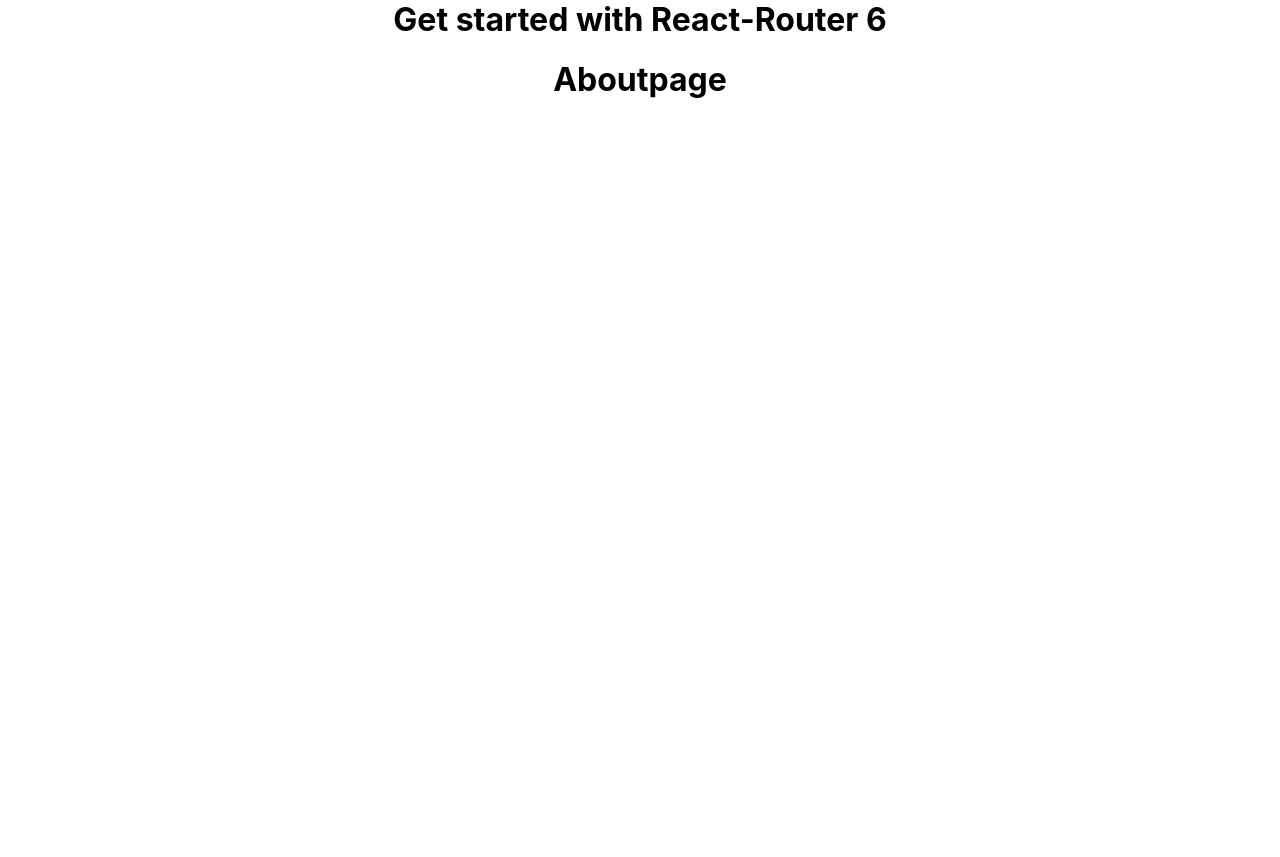
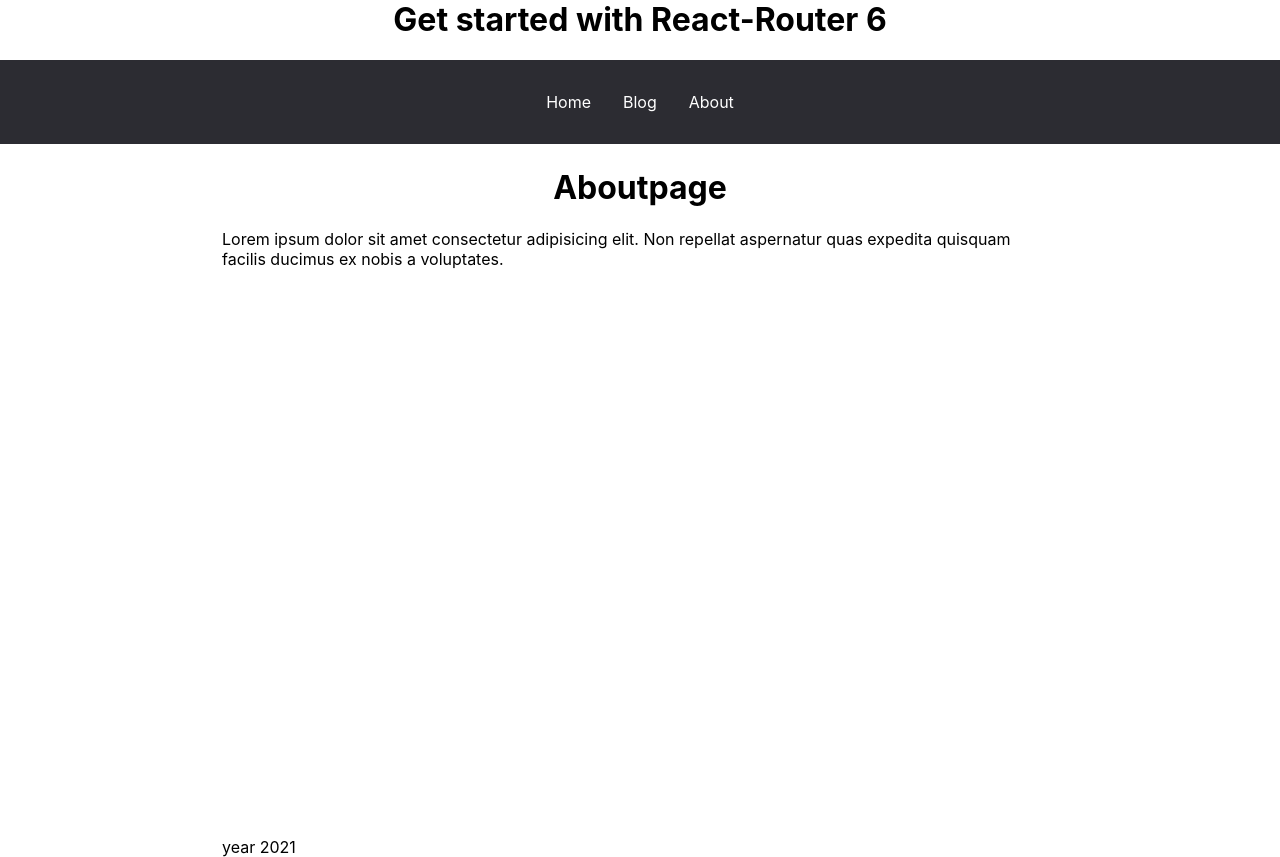
Before and after one commit to overlife3/t__React-Router-6, a React (Create React App) app: page /about in a window 1280 px wide. Before the commit the page ends 800 px from the top, so only its background shows below. Built offline with nearby package versions, Linux system fonts and the light colour scheme.

Commit message:
first commit

```diff
--- a/src/App.tsx
+++ b/src/App.tsx
@@ -1,4 +1,5 @@
 import { Routes, Route, Link } from "react-router-dom";
+import Layout from "./components/Layout";
 import Aboutpage from "./pages/Aboutpage";
 import Blogpage from "./pages/Blogpage";
 import Homepage from "./pages/Homepage";
@@ -11,10 +12,12 @@ function App() {
         <h1>Get started with React-Router 6</h1>
       </div>
       <Routes>
-        <Route path="/" element={<Homepage />} />
-        <Route path="/posts" element={<Blogpage />} />
-        <Route path="/about" element={<Aboutpage />} />
-        <Route path="*" element={<Notfoundpage />} />
+        <Route path="/" element={<Layout />}>
+          <Route index element={<Homepage />} />
+          <Route path="posts" element={<Blogpage />} />
+          <Route path="about" element={<Aboutpage />} />
+          <Route path="*" element={<Notfoundpage />} />
+        </Route>
       </Routes>
     </>
   );
--- a/src/components/Layout.tsx
+++ b/src/components/Layout.tsx
@@ -1,12 +1,18 @@
 import React from "react";
-import { Link } from "react-router-dom";
+import { Link, Outlet } from "react-router-dom";
 const Layout = () => {
   return (
-    <header>
-      <Link to="/">Home</Link>
-      <Link to="/posts">Blog</Link>
-      <Link to="/about">About</Link>
-    </header>
+    <>
+      <header>
+        <Link to="/">Home</Link>
+        <Link to="/posts">Blog</Link>
+        <Link to="/about">About</Link>
+      </header>
+      <main className="container">
+        <Outlet />
+      </main>
+      <footer className="container">year 2021</footer>
+    </>
   );
 };
 
--- a/src/pages/Aboutpage.tsx
+++ b/src/pages/Aboutpage.tsx
@@ -1,7 +1,13 @@
 import React from "react";
 
 const Aboutpage = () => {
-  return <h1>Aboutpage</h1>;
+  return (
+    <div>
+      <h1>Aboutpage</h1>
+      Lorem ipsum dolor sit amet consectetur adipisicing elit. Non repellat
+      aspernatur quas expedita quisquam facilis ducimus ex nobis a voluptates.
+    </div>
+  );
 };
 
 export default Aboutpage;
--- a/src/pages/Blogpage.tsx
+++ b/src/pages/Blogpage.tsx
@@ -1,7 +1,13 @@
 import React from "react";
 
 const Blogpage = () => {
-  return <h1>Blogpage</h1>;
+  return (
+    <div>
+      <h1>Blogpage</h1>
+      Lorem ipsum dolor sit amet consectetur adipisicing elit. Non repellat
+      aspernatur quas expedita quisquam facilis ducimus ex nobis a voluptates.
+    </div>
+  );
 };
 
 export default Blogpage;
--- a/src/pages/Homepage.tsx
+++ b/src/pages/Homepage.tsx
@@ -1,7 +1,13 @@
 import React from "react";
 
 const Homepage = () => {
-  return <h1>Homepage</h1>;
+  return (
+    <div>
+      <h1>Homepage</h1>
+      Lorem ipsum dolor sit amet consectetur adipisicing elit. Non repellat
+      aspernatur quas expedita quisquam facilis ducimus ex nobis a voluptates.
+    </div>
+  );
 };
 
 export default Homepage;
```
